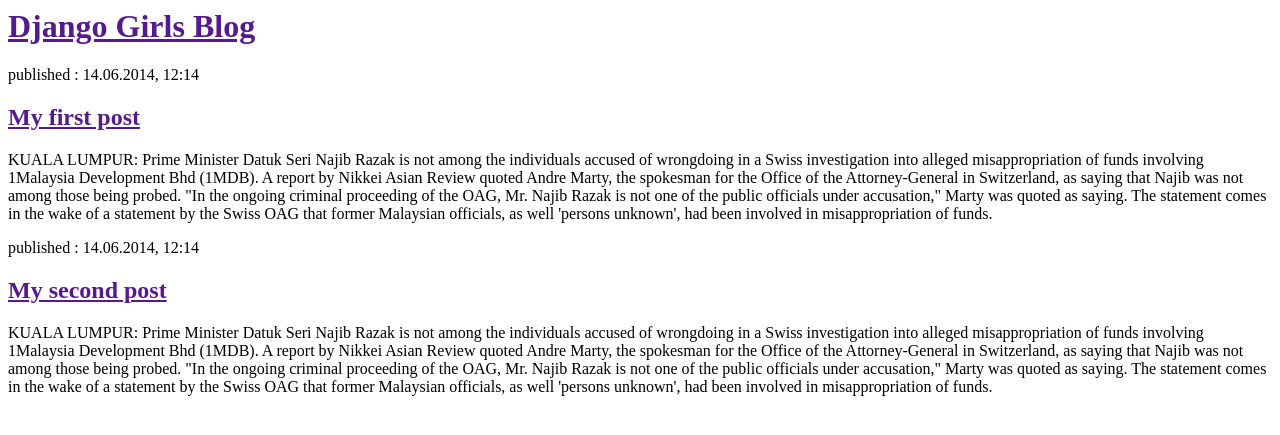
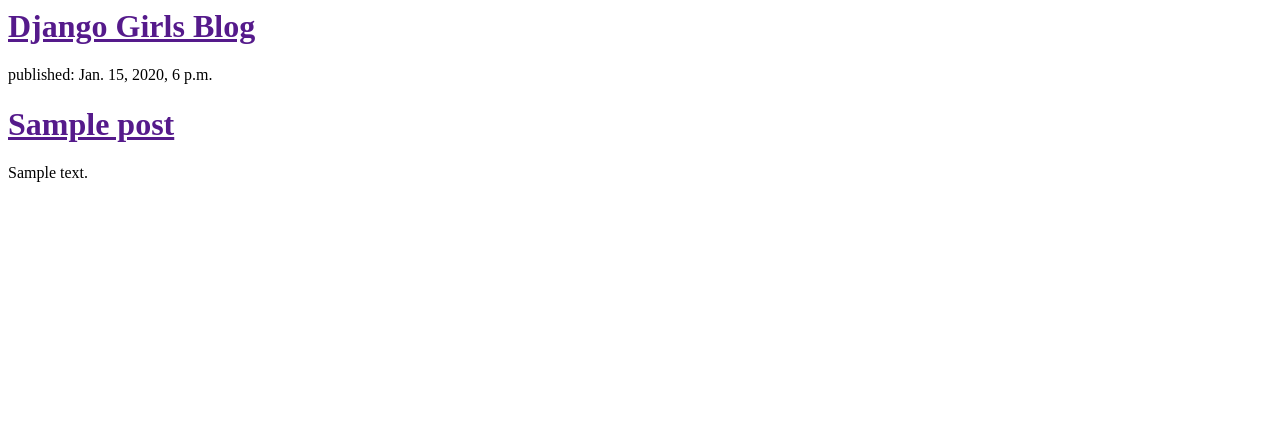
Before and after one commit to arekaypython1/my-first-blog, a Django app: template blog/templates/blog/post_list.html in a window 1280 px wide. Shown: the top 435 px of the page. Run offline with Django 3.2, Linux system fonts and the light colour scheme; the template is opened without the code that fills it: values that come from a table or form of the project are taken from there, others are empty; tables that the repository leaves empty hold one stand-in row (values such as "Sample post").

Commit message:
Modified templates to display posts from database.

```diff
--- a/blog/templates/blog/post_list.html
+++ b/blog/templates/blog/post_list.html
@@ -9,21 +9,13 @@
 			<h1><a href="">Django Girls Blog</a></h1>
 		</div>
 
-		<div>
-			<p>published : 14.06.2014, 12:14</p>
-			<h2><a href="">My first post</a></h2>
-			<p>KUALA LUMPUR: Prime Minister Datuk Seri Najib Razak is not among the individuals accused of wrongdoing in a Swiss investigation into alleged misappropriation of funds involving 1Malaysia Development Bhd (1MDB). A report by Nikkei Asian Review quoted Andre Marty, the spokesman for the Office of the Attorney-General in Switzerland, as saying that Najib was not among those being probed. "In the ongoing criminal proceeding of the OAG, Mr. Najib Razak is not one of the public officials under accusation," Marty was quoted as saying. The statement comes in the wake of a statement by the Swiss OAG that former Malaysian officials, as well 'persons unknown', had been involved in misappropriation of funds.</p>
-		</div>
-
-		<div>
-			<p>published : 14.06.2014, 12:14</p>
-			<h2><a href="">My second post</a></h2>
-			<p>KUALA LUMPUR: Prime Minister Datuk Seri Najib Razak is not among the individuals accused of wrongdoing in a Swiss investigation into alleged misappropriation of funds involving 1Malaysia Development Bhd (1MDB). A report by Nikkei Asian Review quoted Andre Marty, the spokesman for the Office of the Attorney-General in Switzerland, as saying that Najib was not among those being probed. "In the ongoing criminal proceeding of the OAG, Mr. Najib Razak is not one of the public officials under accusation," Marty was quoted as saying. The statement comes in the wake of a statement by the Swiss OAG that former Malaysian officials, as well 'persons unknown', had been involved in misappropriation of funds.</p>
-		</div>
-
-
-
-
+		{% for post in posts %}
+			<div>
+				<p>published: {{post.published_date}}</p>
+				<h1><a href="">{{post.title}}</a></h1>
+				<p>{{post.text|linebreaks}}</p>
+			</div>
+		{% endfor %}
 
 
 	</body>
--- a/blog/views.py
+++ b/blog/views.py
@@ -1,6 +1,9 @@
 from django.shortcuts import render
+from django.utils import timezone
+from .models import Post
 
 # Create your views here.
 
 def post_list(request):
-    return render(request, 'blog/post_list.html',{})
+    posts = Post.objects.filter(published_date__lte=timezone.now()).order_by('published_date') # this is a query set to def obj to be disp in render func
+    return render(request, 'blog/post_list.html',{'posts':posts})
```
